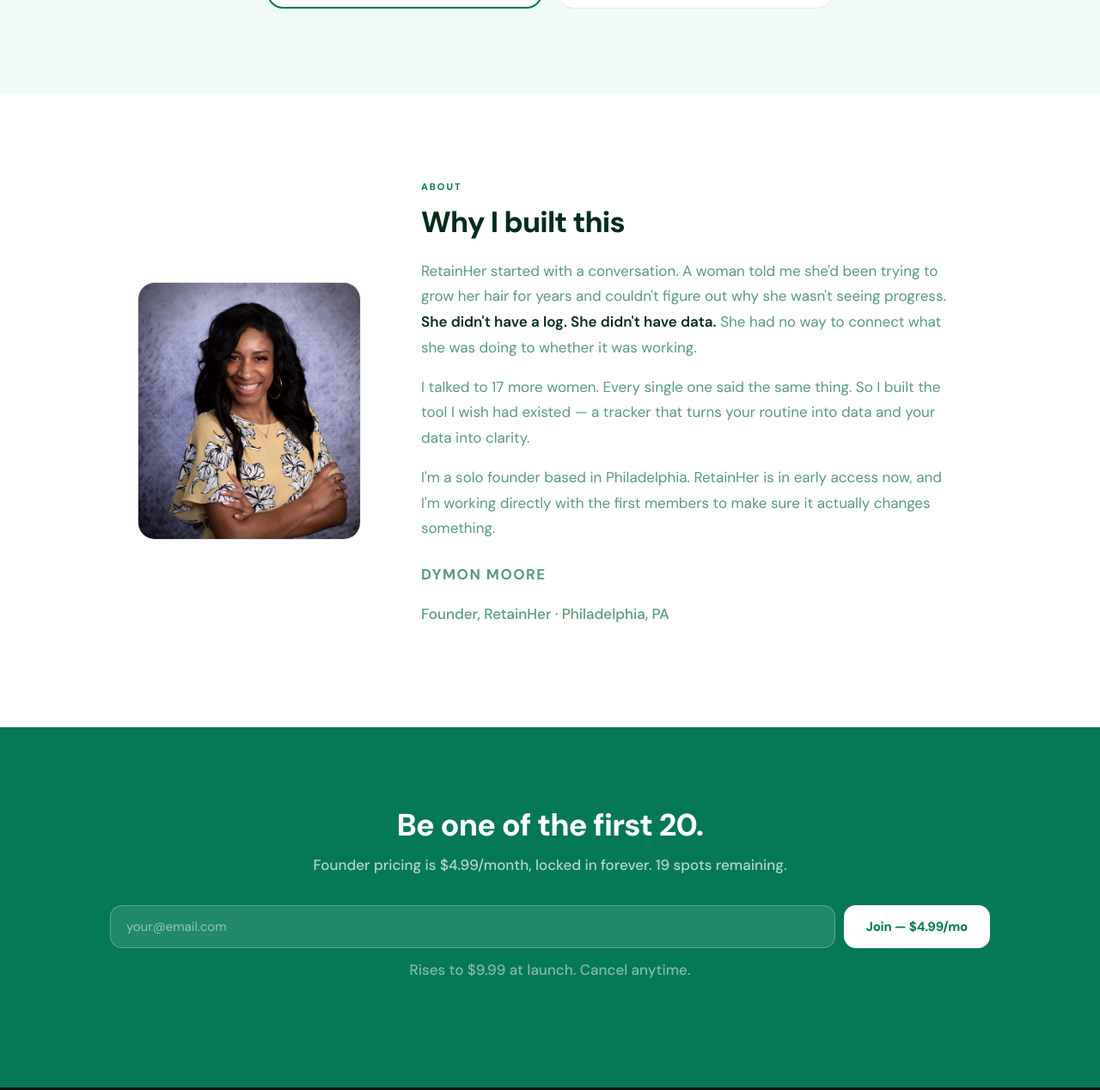
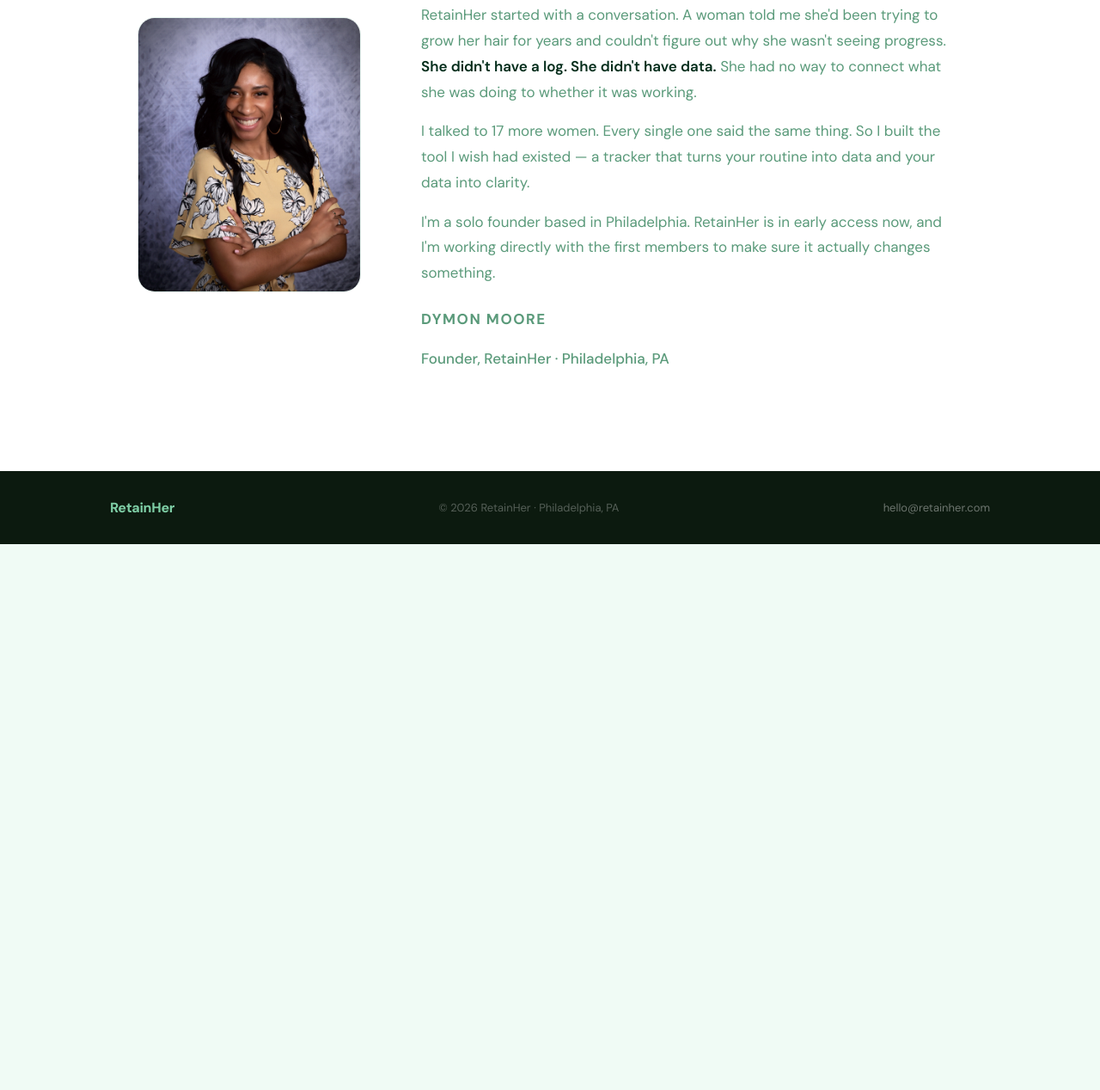
Before and after one commit to DymonSimone/retainher-landing, a plain HTML site: page index.html in a window 1280 px wide. Shown: the part 2830-4098 px from the top of the page at 86% size. After the commit the page ends 3463 px from the top, so only its background shows below. Drawn offline with Linux system fonts and the light colour scheme.

Commit message:
Remove quote and bottom CTA sections

```diff
--- a/index.html
+++ b/index.html
@@ -463,9 +463,9 @@
 
 .about-photo {
   width: 260px;
-  height: 300px;
+  height: 320px;
   object-fit: cover;
-  object-position: top;
+  object-position: center 10%;
   border-radius: 20px;
   border: 1px solid rgba(4,120,87,0.12);
   display: block;
@@ -684,12 +684,6 @@
 
 </section>
 
-<!-- QUOTE -->
-<section class="quote-section">
-  <p class="quote">"I always thought my hair wasn't growing. It was growing — I just had no way to see that I was losing it just as fast as it came in."</p>
-  <p class="quote-attr">The insight that started RetainHer</p>
-</section>
-
 <!-- PRICING -->
 <section class="pricing" id="pricing">
 
@@ -756,17 +750,6 @@
   </div>
 </section>
 
-<!-- BOTTOM CTA -->
-<section class="cta-section">
-  <h2>Be one of the first 20.</h2>
-  <p>Founder pricing is $4.99/month, locked in forever. 19 spots remaining.</p>
-  <form class="waitlist-form" onsubmit="handleSubmit(event)">
-    <input type="email" placeholder="your@email.com" required>
-    <button type="submit" class="btn">Join — $4.99/mo</button>
-  </form>
-  <p class="hero-note">Rises to $9.99 at launch. Cancel anytime.</p>
-</section>
-
 <!-- FOOTER -->
 <footer>
   <span class="footer-logo">RetainHer</span>
```
